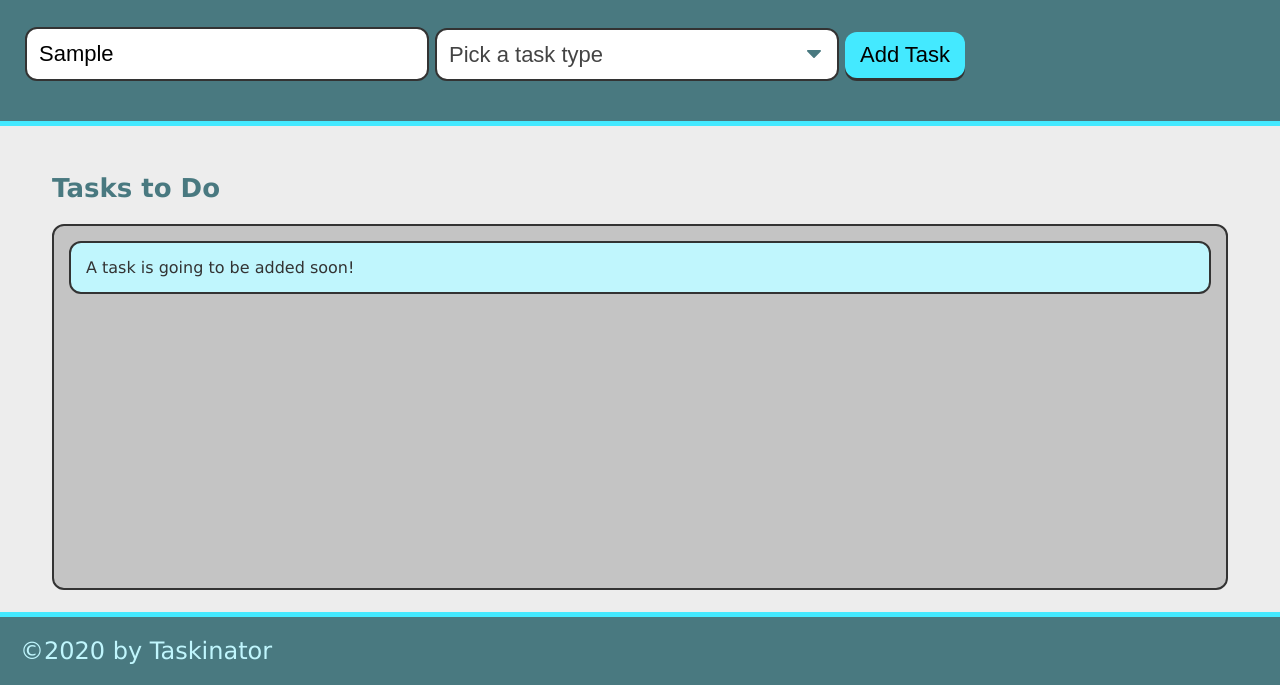
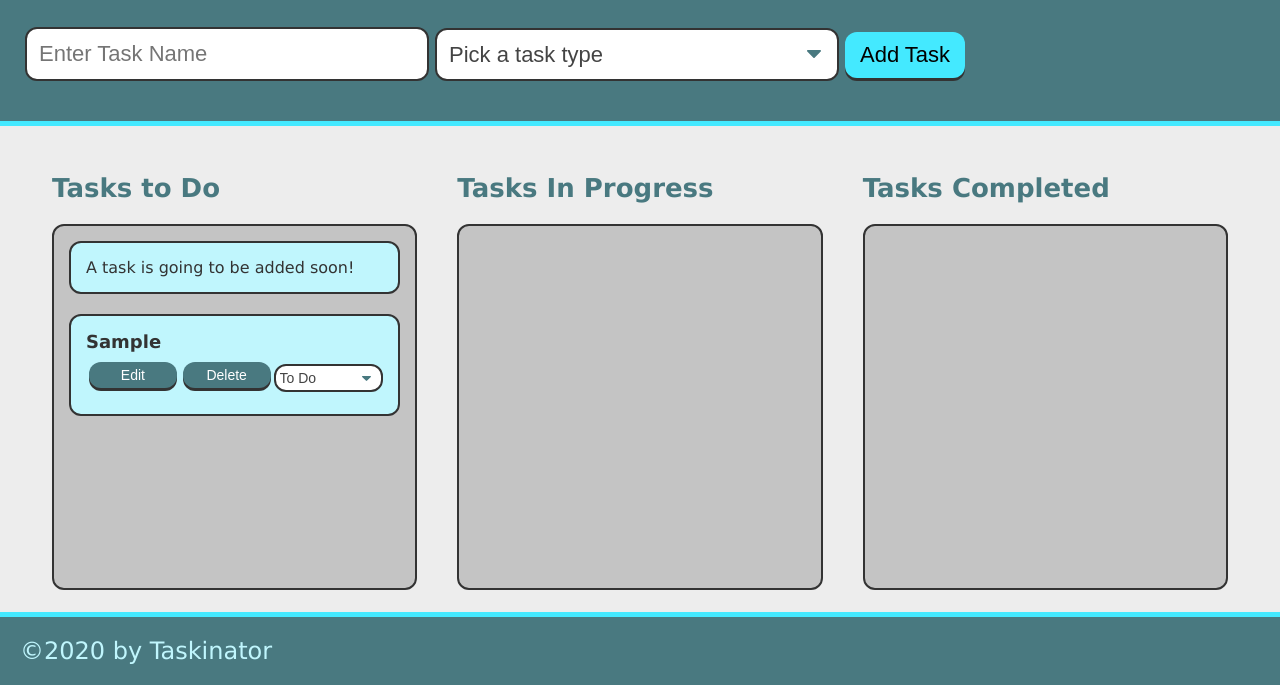
Before and after one commit to JamieSteinbauer/taskinator, a plain HTML site: page index.html in a window 1280 px wide. Both pictures are taken after typing "Sample" into the empty fields and a click on the button "Add Task". Shown: the part 115-800 px from the top of the page. Drawn offline with Linux system fonts and the light colour scheme.

Commit message:
added edit and delete buttons

```diff
--- a/assets/js/script.js
+++ b/assets/js/script.js
@@ -1,4 +1,5 @@
 
+var taskIdCounter = 0;
 var formEl = document.querySelector("#task-form");
 var tasksToDoEl = document.querySelector("#tasks-to-do");
 
@@ -9,29 +10,34 @@
     var taskTypeInput = document.querySelector("select[name='task-type']").value;
 
     // check is input values are empty strings
-    if (!taskNameInput || !taskTypeInput) {
+    if (!taskNameInput === "" || !taskTypeInput === "") {
         alert("You need to fill out the task form!");
         return false;
     }
 
-    formEl.request();
+
+    //reset form fields for next task to be entered
+    document.querySelector("input[name='task-name']").value = "";
+    document.querySelector("select[name='task-type']").selectedIndex = 0;
 
     //package up data as an object
     var taskDataObj = {
-    name: taskNameInput,
-    type: taskTypeInput
-};
+        name: taskNameInput,
+        type: taskTypeInput
+    };
 
     // send it to an argument to creatTaskEl
     createTaskEl(taskDataObj);
-
-}
+};
 
 var createTaskEl = function(taskDataObj) {
 
     // create list item
     var listItemEl = document.createElement("li");
     listItemEl.className = "task-item";
+
+    //add task id as a custom attribute
+    listItemEl.setAttribute("data-task-id", taskIdCounter);
 
     // create div to hold task info and add to list item
     var taskInfoEl = document.createElement("div");
@@ -41,8 +47,58 @@
     taskInfoEl.innerHTML = "<h3 class='task-name'>" + taskDataObj.name + "</h3><span class='task-type'>" + taskDataObj.type + "</span>";
     listItemEl.appendChild(taskInfoEl);
 
+    console.dir(listItemEl);
+
+    var taskActionsEl = createTaskActions(taskIdCounter);
+    listItemEl.appendChild(taskActionsEl);
+
     //add entire list item to list
     tasksToDoEl.appendChild(listItemEl);
+
+    // increase task counter for the next unique id
+    taskIdCounter++;
+}
+
+var createTaskActions = function(taskId) {
+    var actionContainerEl = document.createElement("div");
+    actionContainerEl.className = "task-actions";
+
+    // create edit buttons
+    var editButtonEl = document.createElement("button");
+    editButtonEl.textContent = "Edit";
+    editButtonEl.className = "btn edit-btn";
+    editButtonEl.setAttribute("data-task-id", taskId);
+
+    actionContainerEl.appendChild(editButtonEl);
+
+    //create delete button
+    var deleteButtonEl = document.createElement("button");
+    deleteButtonEl.textContent = "Delete";
+    deleteButtonEl.className = "btn delete-btn";
+    deleteButtonEl.setAttribute("data-task-id", taskId);
+
+    actionContainerEl.appendChild(deleteButtonEl);
+
+    var statusSelectEl = document.createElement("select");
+    statusSelectEl.className = "select-status";
+    statusSelectEl.setAttribute("name", "status-change");
+    statusSelectEl.setAttribute("data-task-id", taskId);
+
+    var statusChoices = ["To Do", "In Progress", "Completed"];
+
+    for (var i = 0; i < statusChoices.length; i++) {
+        //create option element
+        var statusOptionEl = document.createElement("option");
+        statusOptionEl.textContent = statusChoices[i];
+        statusOptionEl.setAttribute("value", statusChoices[i]);
+
+        //append to select
+        statusSelectEl.appendChild(statusOptionEl);
+    }
+
+    actionContainerEl.appendChild(statusSelectEl);
+
+    return actionContainerEl;
 }
 
 formEl.addEventListener("submit", taskFormHandler);
--- a/index.html
+++ b/index.html
@@ -36,7 +36,17 @@
                 <li class="task-item">A task is going to be added soon!</li>
             </ul>
         </section>
+        <!-- Tasks in Progress -->
+        <section class="task-list-wrapper">
+            <h2 class="list-title">Tasks In Progress</h2>
+            <ul class="task-list" id="tasks-in-progress"></ul>
+        </section>
 
+        <!-- Tasks Completed -->
+        <section class="task-list-wrapper">
+            <h2 class="list-title">Tasks Completed</h2>
+            <ul class="task-list" id="tasks-completed"></ul>
+        </section>
     </main>
     <footer>
         &copy;2020 by Taskinator
```
